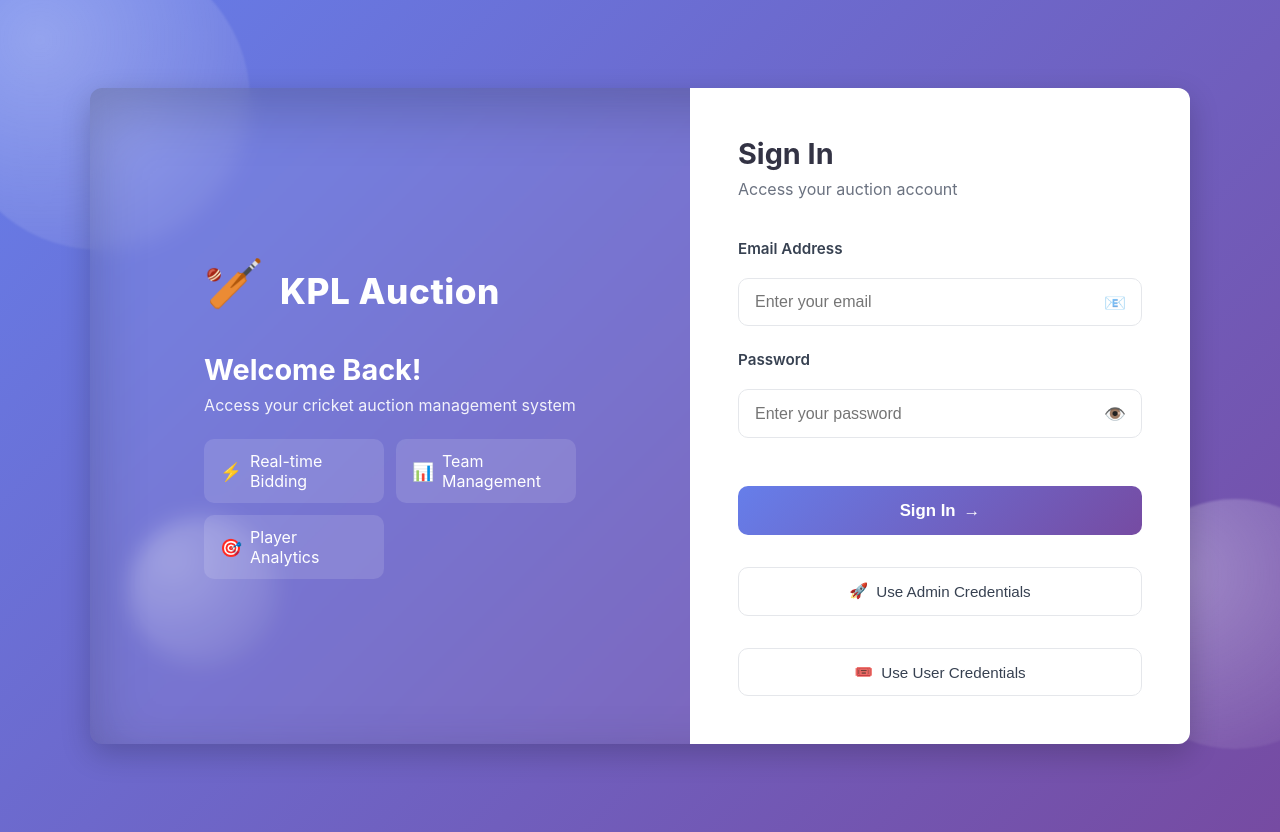
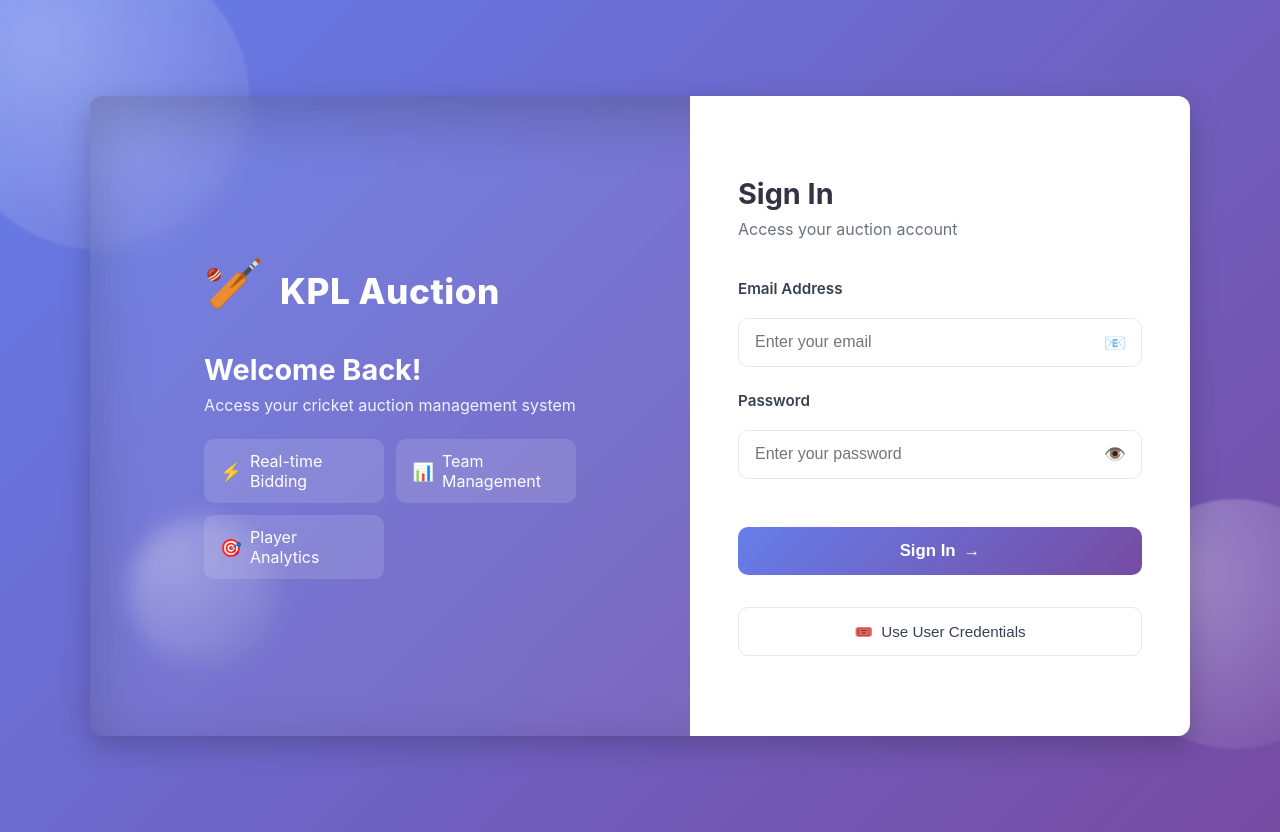
Before and after one commit to ARUNRAJ1973/AuctionPanel, a React (Create React App) app: page / in a window 1280 px wide. Built offline with nearby package versions, Linux system fonts and the light colour scheme.

Commit message:
bug fixed

```diff
--- a/src/components/LoginPage.jsx
+++ b/src/components/LoginPage.jsx
@@ -149,7 +149,7 @@ const LoginPage = () => {
             </button>
           </form>
 
-          <div className="demo-section" style={{marginTop: 16}}>
+          {/* <div className="demo-section" style={{marginTop: 16}}>
             <button
               type="button"
               className="demo-btn"
@@ -159,7 +159,7 @@ const LoginPage = () => {
               <span className="demo-icon">🚀</span>
               Use Admin Credentials
             </button>
-          </div>
+          </div> */}
 
           <div className="demo-section" style={{marginTop: 16}}>
             <button
--- a/src/components/PlayerAuctionSpinner.jsx
+++ b/src/components/PlayerAuctionSpinner.jsx
@@ -169,7 +169,7 @@ const PlayerAuctionSpinner = () => {
           <div aria-hidden style={{ position:'absolute', bottom:0, left:0, right:0, height: h, background: 'linear-gradient(0deg, rgba(245,245,245,0.9), rgba(245,245,245,0))', pointerEvents:'none', zIndex:2 }} />
 
           {/* Pointer lane */}
-          <div aria-hidden style={{ position:'absolute', top:117, left:0, right:0, height: h, background:'rgba(37,99,235,0.08)', borderTop:'1px solid rgba(37,99,235,0.25)', borderBottom:'1px solid rgba(37,99,235,0.25)', zIndex:1 }} />
+          <div aria-hidden style={{ position:'absolute', top:110, left:0, right:0, height: h, background:'rgba(37,99,235,0.08)', borderTop:'1px solid rgba(37,99,235,0.25)', borderBottom:'1px solid rgba(37,99,235,0.25)', zIndex:1 }} />
 
           <div ref={listRef} style={{ willChange: 'transform', transform: `translateY(${baseTranslate}px)`, transition: isSpinning ? 'none' : 'transform 120ms ease-out', position:'relative', zIndex:0 }}>
             {looped.map((p, idx) => (
```
